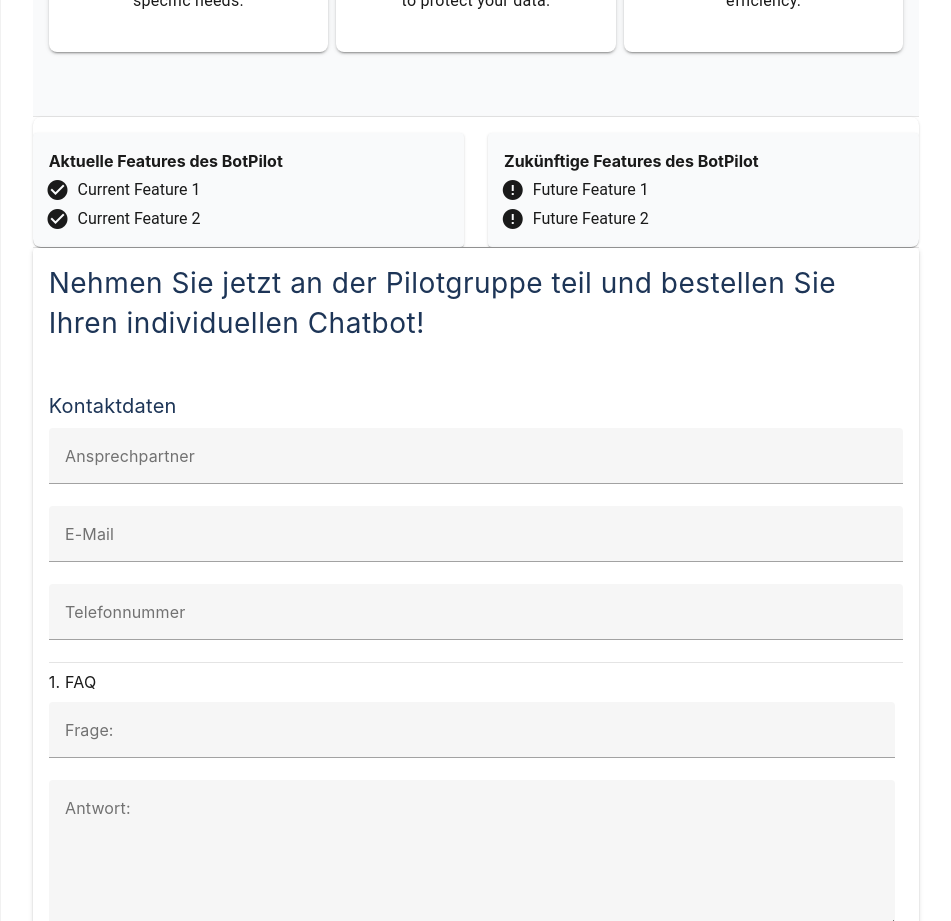
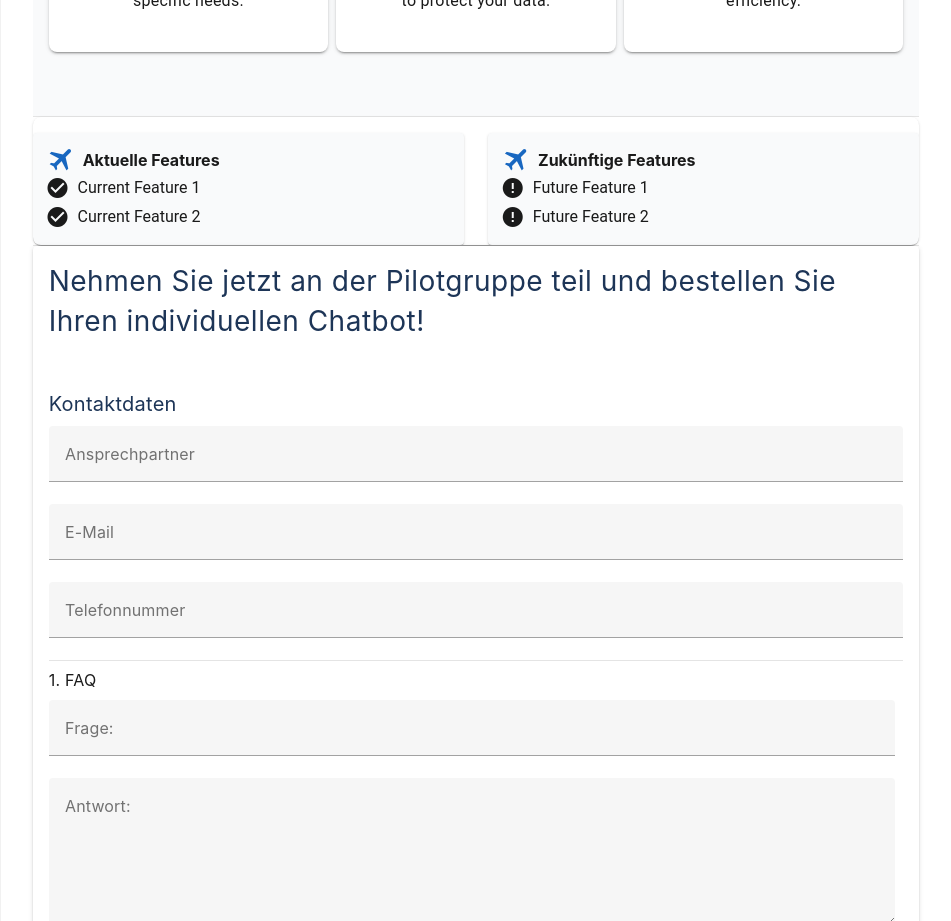
Before and after one commit to normanboettcher/BotPilot, a Vue app in the folder bot-pilot-web/chatme-web-app/: page / in a window 1280 px wide. Shown: the part 1240-2161 px from the top of the page, without its empty margins (164-1115 px from the left). Built offline with nearby package versions, Linux system fonts and the light colour scheme.

Commit message:
Added - FeatureSection

```diff
--- a/bot-pilot-web/chatme-web-app/src/components/feature/FeatureItem.vue
+++ b/bot-pilot-web/chatme-web-app/src/components/feature/FeatureItem.vue
@@ -6,20 +6,13 @@
 </script>
 
 <template>
-  <div class="feature-item-container">
-    <div class="feature-item-presentation">
-      <v-icon class="feature-icon">{{ feature.icon ?? '' }}</v-icon>
-      <div class="feature-title">{{ feature.title }}</div>
-    </div>
+  <div class="feature-item-presentation">
+    <v-icon class="feature-icon">{{ feature.icon ?? '' }}</v-icon>
+    <div class="feature-title">{{ feature.title }}</div>
   </div>
 </template>
 
 <style scoped>
-.feature-item-container {
-  background-color: var(--color-background);
-  color: var(--color-text);
-}
-
 .v-icon {
   padding-right: 1rem;
 }
@@ -27,5 +20,7 @@
 .feature-item-presentation {
   display: flex;
   align-items: flex-start;
+  background-color: var(--color-background);
+  color: var(--color-text);
 }
 </style>
--- a/bot-pilot-web/chatme-web-app/src/components/feature/FeatureList.vue
+++ b/bot-pilot-web/chatme-web-app/src/components/feature/FeatureList.vue
@@ -1,6 +1,7 @@
 <script setup lang="ts">
 import type { FeatureItemType } from '@/components/domain/Feature.ts'
 import FeatureItem from '@/components/feature/FeatureItem.vue'
+import FeatureSection from '@/components/feature/FeatureSection.vue'
 
 const currentFeatures: FeatureItemType[] = [
   {
@@ -28,51 +29,17 @@
 <template>
   <v-card class="feature-list-container">
     <v-row class="feature-list-row">
-      <v-col class="current-feature-col">
-        <v-card class="feature-card pa-4">
-          <h4 class="feature-col-title">Aktuelle Features des BotPilot</h4>
-          <div class="feature-item" v-for="(featureItem, index) in currentFeatures" :key="index">
-            <feature-item :feature="featureItem" />
-          </div>
-        </v-card>
-      </v-col>
-      <v-col class="future-feature-col">
-        <v-card class="feature-card pa-4">
-          <h4 class="feature-col-title">Zukünftige Features des BotPilot</h4>
-          <div class="feature-item" v-for="(featureItem, index) in futureFeatures" :key="index">
-            <feature-item :feature="featureItem" />
-          </div>
-        </v-card>
-      </v-col>
+      <feature-section title="Aktuelle Features" :features="currentFeatures" />
+      <feature-section title="Zukünftige Features" :features="futureFeatures" />
     </v-row>
   </v-card>
 </template>
 
 <style scoped>
-.feature-item {
-  padding-top: 0.3rem;
-  padding-left: 0.3rem;
-}
-
-.feature-card {
-  background-color: var(--color-background);
-}
-
-.feature-col-title {
-  color: var(--color-text);
-  font-family: var(--font-family), sans-serif;
-}
-
 .feature-list-container {
   background-color: var(--color-card);
   padding-top: 1rem;
   border-radius: var(--border-radius);
   width: 100%;
 }
-
-.feature-list-row {
-  display: flex;
-  flex-grow: 1;
-  padding: 0;
-}
 </style>
--- /dev/null
+++ b/bot-pilot-web/chatme-web-app/src/components/feature/FeatureSection.vue
@@ -0,0 +1,46 @@
+<script setup lang="ts">
+import FeatureItem from '@/components/feature/FeatureItem.vue'
+import type { FeatureItemType } from '@/components/domain/Feature.ts'
+import { defineProps } from 'vue'
+
+defineProps<{ features: FeatureItemType[]; title: string }>()
+</script>
+
+<template>
+  <v-col class="feature-col">
+    <v-card class="feature-card pa-4">
+      <v-row class="feature-heading" justify="start" align="center">
+        <v-icon size="30" color="primary">mdi-airplane</v-icon>
+        <h4 class="feature-col-title ml-2">{{ title }}</h4>
+      </v-row>
+      <div class="feature-item" v-for="(featureItem, index) in features" :key="index">
+        <feature-item :feature="featureItem" />
+      </div>
+    </v-card>
+  </v-col>
+</template>
+
+<style scoped>
+.v-row {
+  padding: 0.5rem;
+}
+
+.feature-heading {
+  display: flex;
+  align-items: flex-start;
+}
+
+.feature-card {
+  background-color: var(--color-background);
+}
+
+.feature-col-title {
+  color: var(--color-text);
+  font-family: var(--font-family), sans-serif;
+}
+
+.feature-item {
+  padding-left: 0.3rem;
+  padding-top: 0.3rem;
+}
+</style>
```
